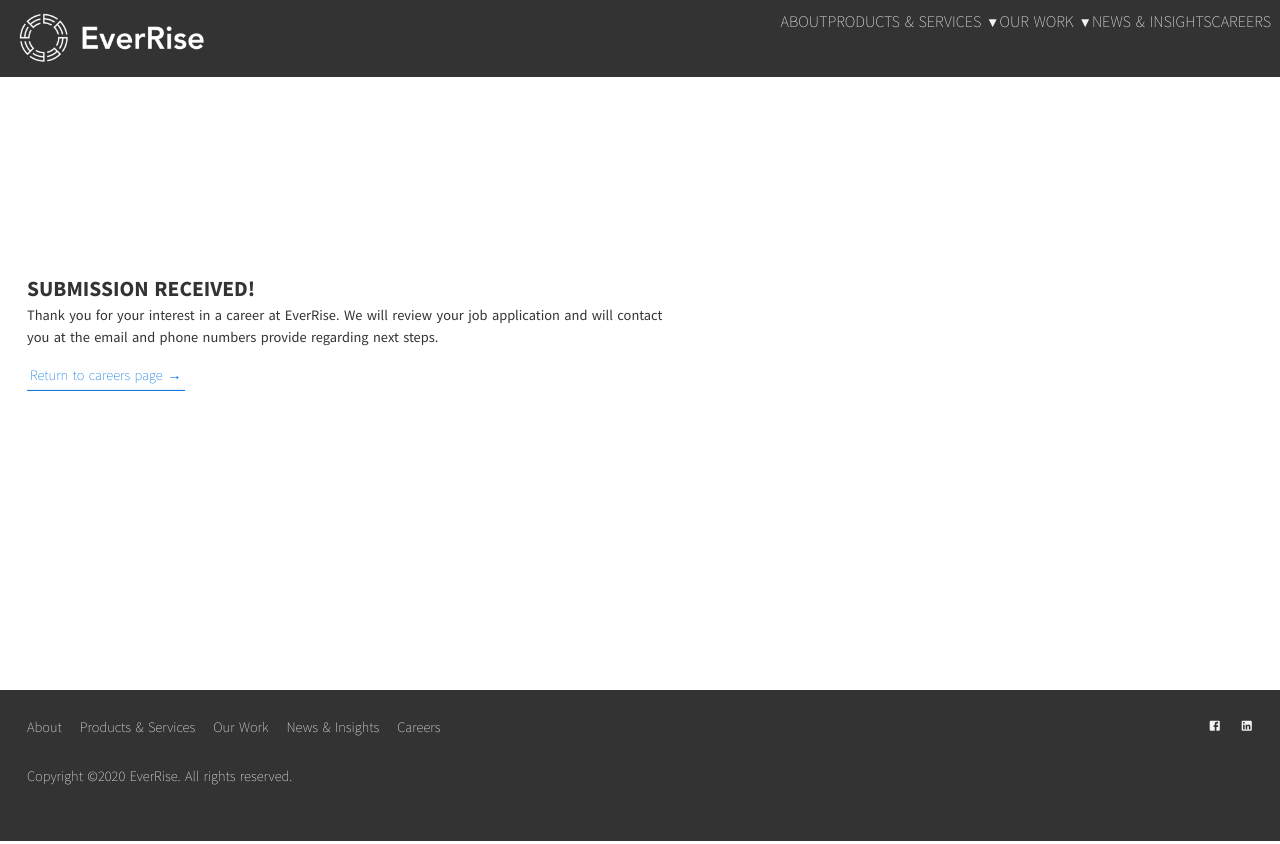
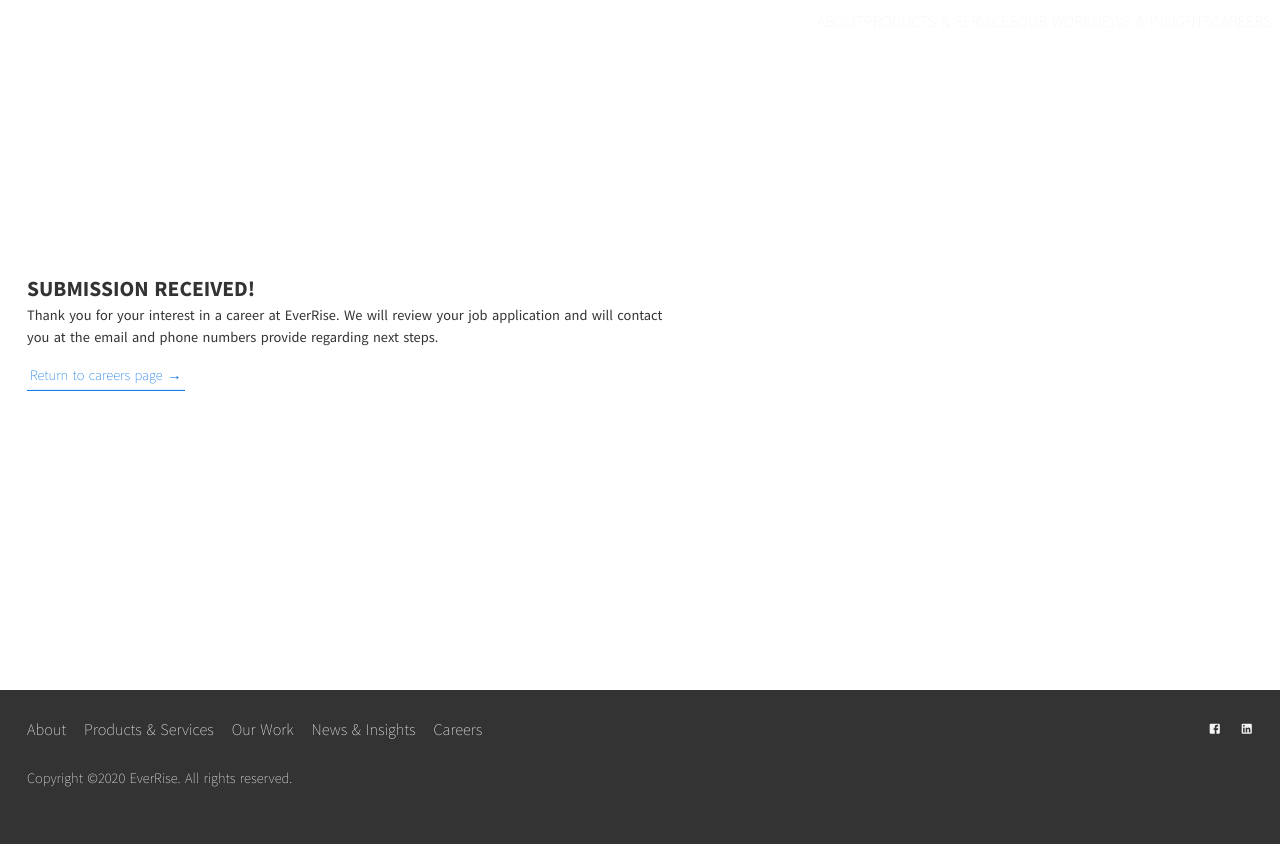
Before and after one commit to bjfirmacion/everrise, a Gatsby site: page /careers/success in a window 1280 px wide. Built offline with nearby package versions, Linux system fonts and the light colour scheme; Gatsby itself is replaced by a stand-in of ours.

Commit message:
refactor NavBar

```diff
--- a/src/components/Layout.js
+++ b/src/components/Layout.js
@@ -1,12 +1,12 @@
 import React from 'react';
-import Navbar from './Navbar';
+import Navbar2 from './Navbar2';
 import Footer from './Footer';
 import './Layout.scss';
 
 function Layout(props) {
   return (
     <>
-      <Navbar navSticky={props.navSticky} />
+      <Navbar2 darkNav={props.darkNav} />
       {props.children}
       <Footer />
     </>
--- /dev/null
+++ b/src/components/Navbar2.js
@@ -0,0 +1,28 @@
+import React from 'react';
+import { Link } from 'gatsby';
+import styles from './Navbar2.module.scss';
+import logo from '../images/logo-white-small.png';
+import NavLinks from '../constants/navLinks';
+
+export default function Navbar(props) {
+  const [isDark, setIsDark] = React.useState(props.darkNav);
+
+  window.addEventListener('scroll', () => {
+    let dark = true;
+    if (window.scrollY === 0) {
+      dark = props.darkNav;
+    }
+    setIsDark(dark);
+  });
+
+  return (
+    <nav className={`${styles.navigation} ${isDark ? styles.dark : ''}`}>
+      <Link to="/" className={styles.logo}>
+        <img src={logo} alt="EverRise logo" className={styles.logoImg} />
+      </Link>
+      <div className={styles.mainNav}>
+        <NavLinks />
+      </div>
+    </nav>
+  )
+}
--- /dev/null
+++ b/src/components/Navbar2.module.scss
@@ -0,0 +1,96 @@
+//==========================
+// NAV BAR
+//==========================
+@import "../scss/mixins";
+
+.navigation {
+  width: 100%;
+  height: auto;
+  // margin-top: 2rem;
+  display: flex;
+  justify-content: space-between;
+  color: var(--color-grey-light);
+  padding: 1rem;
+  transition: all 0.3s;
+  z-index: 20;
+  position: fixed;
+  top: 0;
+
+  @include respond(phone) {
+    padding: 1.5rem;
+  }
+
+  @include respond(tab-land) {
+    .list {
+      font-size: 1.8rem;
+    }
+  }
+
+  a:link,
+  a:visited {
+    color: var(--color-grey-light);
+    text-decoration: none;
+    margin-top: -0.5rem;
+  }
+}
+
+.logo {
+  display: flex;
+  align-items: center;
+  margin-right: 10rem;
+
+  @include respond(tab-land) {
+    margin-right: 8rem;
+  }
+}
+
+.logoImg {
+  height: 5rem;
+  transition: all 0.3s;
+  z-index: 100;
+
+  @include respond(tab-land) {
+    height: 7rem;
+  }
+
+  @include respond(phone) {
+    height: 6rem;
+  }
+}
+
+.main-nav {
+  display: flex;
+  justify-self: flex-end;
+  width: 70%;
+}
+
+ul {
+  flex: 1;
+  display: flex;
+  justify-content: space-around;
+  align-items: center;
+  // margin-top: 1rem;
+
+  list-style: none;
+  font-size: 1.8rem;
+  text-transform: uppercase;
+  transition: all 0.3s;
+
+  a {
+    -webkit-box-decoration-break: clone;
+    box-decoration-break: clone;
+    border-bottom: 2px solid transparent;
+    padding: 5px 0;
+    transition: border-bottom 0.3s;
+
+    &:hover,
+    &:active {
+      border-bottom: 2px solid var(--color-white);
+    }
+  }
+}
+
+//DARK NAVBAR:
+.dark {
+  background-color: var(--color-grey-dark);
+}
--- /dev/null
+++ b/src/constants/navLinks.js
@@ -0,0 +1,46 @@
+import React from 'react';
+import { AnchorLink } from "gatsby-plugin-anchor-links";
+
+const data = [
+  {
+    id: 1,
+    text: 'about',
+    url: '/#about'
+  },
+  {
+    id: 2,
+    text: 'products & services',
+    url: '/#products'
+  },
+  {
+    id: 3,
+    text: 'our work',
+    url: '/#work'
+  },
+  {
+    id: 4,
+    text: 'news & insights',
+    url: '/maintenance'
+  },
+  {
+    id: 5,
+    text: 'careers',
+    url: '/careers'
+  }
+];
+
+const links = data.map(link => {
+  return (
+    <li key={link.id}>
+      <AnchorLink to={link.url}>{link.text}</AnchorLink>
+    </li>
+  )
+});
+
+export default () => {
+  return (
+    <ul>
+      {links}
+    </ul>
+  )
+}
--- a/src/pages/index.js
+++ b/src/pages/index.js
@@ -13,7 +13,7 @@
   const data = useStaticQuery(getImages);
 
   return (
-    <Layout>
+    <Layout >
       <Header />
       <About />
       <BackgroundImage fluid={data.parallax1.childImageSharp.fluid} className={`${styles.parallax}`} />
--- a/src/templates/job-template.js
+++ b/src/templates/job-template.js
@@ -14,7 +14,7 @@
   const { data: { job } } = props;
 
   return (
-    <Layout navSticky={true}>
+    <Layout darkNav>
       <div className={styles.job}>
         <div className="container">
           <header className={styles.header}>
@@ -25,7 +25,7 @@
               <FontAwesomeIcon className={styles.locationIcon} icon={faMapMarkerAlt}></FontAwesomeIcon>
               {job.location}
             </span>
-            <AnchorLink to="#apply" className={styles.applyBtnDesktop}>
+            <AnchorLink to="./#apply" className={styles.applyBtnDesktop}>
               <PrimaryButton>Apply</PrimaryButton>
             </AnchorLink>
           </header>
```
Also changed, not shown: src/hooks/useToggleState.js (added, +13 -0 lines), src/components/Navbar_OLD.js (renamed from src/components/Navbar.js), src/components/Navbar_OLD.module.scss (renamed from src/components/Navbar.module.scss).
